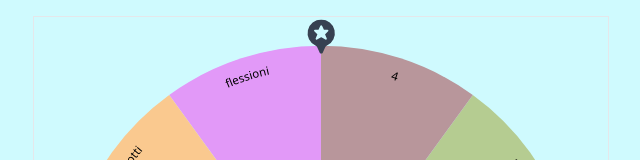
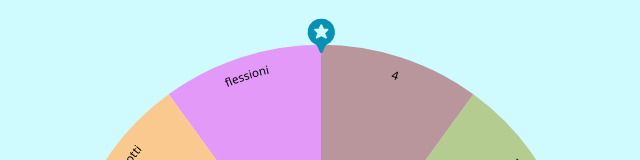
Before and after one commit to AndreaMinato/spinning-wheel, a Vue app: page / in a window 1280 px wide. Shown: the top 160 px of the page, without its empty margins (319-959 px from the left). Built offline with nearby package versions, Linux system fonts and the light colour scheme.

Commit message:
minor UI tweaks

```diff
--- a/src/App.vue
+++ b/src/App.vue
@@ -155,10 +155,10 @@ const wheelSlices = computed(() => {
     <header></header>
 
     <main class="mx-auto max-w-xl w-full">
-      <div class="relative border w-full aspect-square -rotate-90">
+      <div class="relative w-full aspect-square -rotate-90">
         <svg
           xmlns="http://www.w3.org/2000/svg"
-          class="rotate-90 absolute bottom-0 top-0 my-auto aspect-square w-[6%] z-50 text-gray-700 right-[0.5%]"
+          class="rotate-90 absolute bottom-0 top-0 my-auto aspect-square w-[6%] z-50 text-cyan-600 right-[0.5%]"
           viewBox="0 0 24 24"
         >
           <g fill="currentColor">
```
